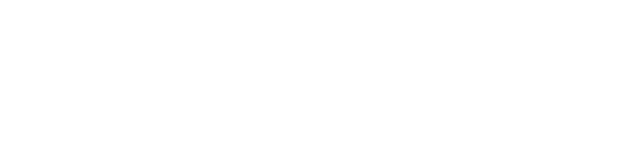
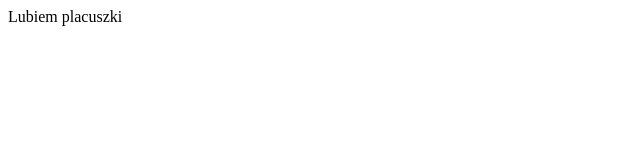
Before and after one commit to SnowWhite856/ProjektWeb, a plain HTML site: page index.html in a window 1280 px wide. Shown: the whole page, without its empty margins (0-640 px from the left). Drawn offline with Linux system fonts and the light colour scheme.

Commit message:
Update index.html

```diff
--- a/index.html
+++ b/index.html
@@ -3,6 +3,6 @@
 
 </head>
 <body>
-
+Lubiem placuszki
  </body>
 </html>
```
